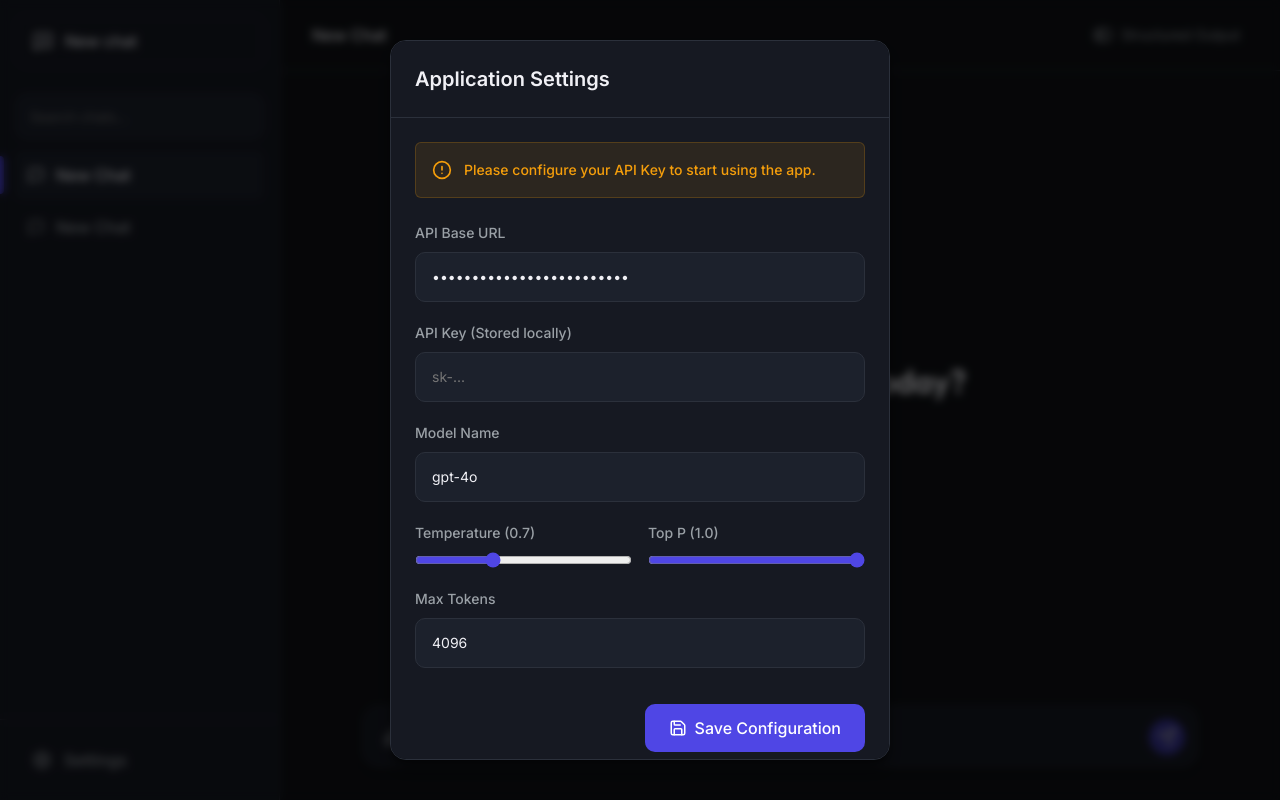
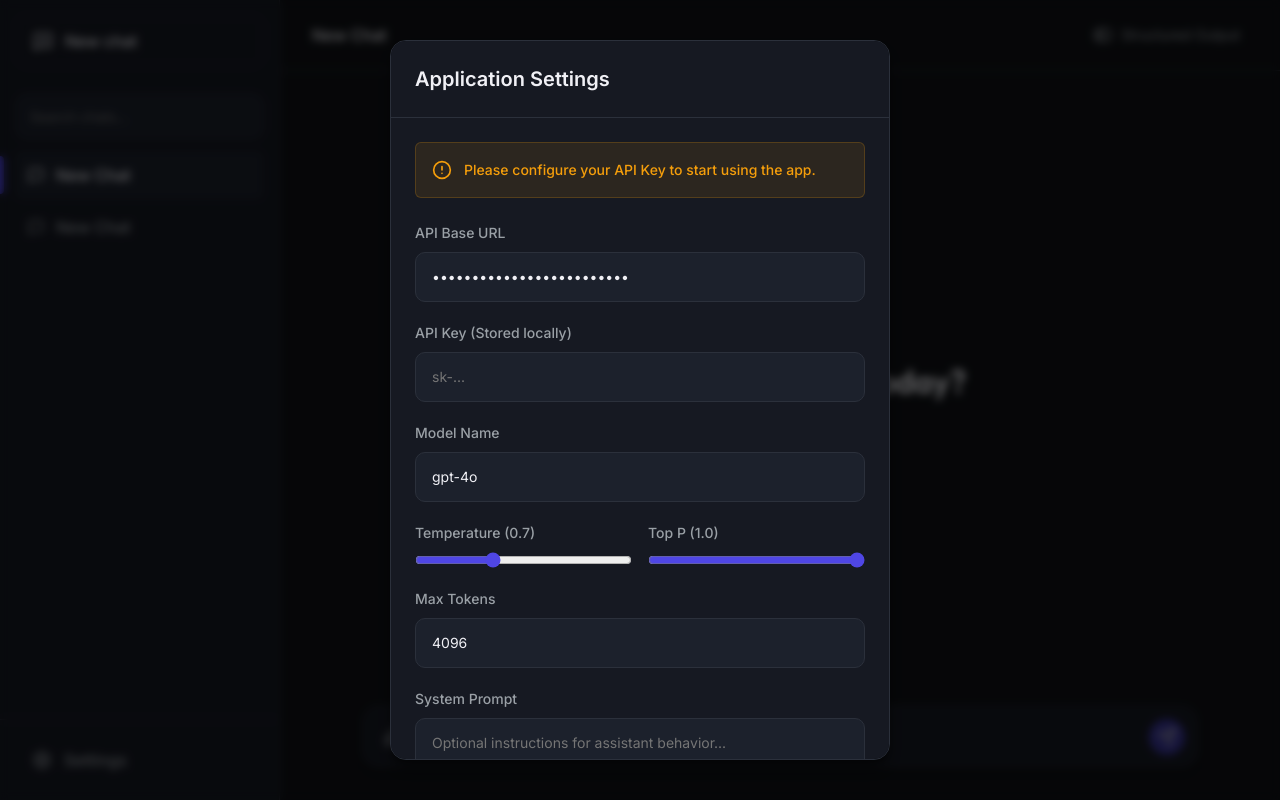
Before and after one commit to dytsou/GenAI-Studio, a React (Vite) app: page / in a window 1280 px wide. Built offline with nearby package versions, Linux system fonts and the light colour scheme.

Commit message:
feat: integrate system prompt functionality into SettingsModal and Chat components, enhancing user input options

```diff
--- a/src/components/Chat/Chat.tsx
+++ b/src/components/Chat/Chat.tsx
@@ -118,9 +118,10 @@ export function Chat() {
     abortControllerRef.current = new AbortController();
 
     try {
+      const systemPrompt = settings.systemPrompt.trim();
       const generator = streamChatCompletions(
         currentMessages,
-        undefined,
+        systemPrompt || undefined,
         generatedSchema,
         abortControllerRef.current.signal
       );
--- a/src/components/SettingsModal/SettingsModal.css
+++ b/src/components/SettingsModal/SettingsModal.css
@@ -126,7 +126,21 @@
   transition: border-color var(--transition-fast);
 }
 
-.form-group input:not([type="range"]):focus {
+.form-group textarea {
+  background-color: var(--bg-tertiary);
+  border: 1px solid var(--border-subtle);
+  padding: 0.75rem 1rem;
+  border-radius: var(--radius-md);
+  color: var(--text-primary);
+  font-size: 0.875rem;
+  font-family: inherit;
+  resize: vertical;
+  min-height: 96px;
+  transition: border-color var(--transition-fast);
+}
+
+.form-group input:not([type="range"]):focus,
+.form-group textarea:focus {
   border-color: var(--border-focus);
 }
 
--- a/src/components/SettingsModal/SettingsModal.tsx
+++ b/src/components/SettingsModal/SettingsModal.tsx
@@ -16,6 +16,7 @@ export function SettingsModal() {
     temperature: settings.temperature,
     topP: settings.topP,
     maxTokens: '',
+    systemPrompt: settings.systemPrompt,
   });
 
   const isModalOpen = isOpen || !settings.apiKey;
@@ -29,6 +30,7 @@ export function SettingsModal() {
         temperature: settings.temperature,
         topP: settings.topP,
         maxTokens: '',
+        systemPrompt: settings.systemPrompt,
       });
       setIsOpen(true);
     };
@@ -37,7 +39,7 @@ export function SettingsModal() {
     return () => window.removeEventListener('open-settings', handleOpen);
   }, [settings]);
 
-  const handleChange = (e: React.ChangeEvent<HTMLInputElement>) => {
+  const handleChange = (e: React.ChangeEvent<HTMLInputElement | HTMLTextAreaElement>) => {
     const { name, value, type } = e.target;
     setLocalSettings(prev => ({
       ...prev,
@@ -63,6 +65,7 @@ export function SettingsModal() {
         temperature: settings.temperature,
         topP: settings.topP,
         maxTokens: settings.maxTokens,
+        systemPrompt: settings.systemPrompt,
       },
       draft: localSettings,
     });
@@ -188,6 +191,18 @@ export function SettingsModal() {
             />
           </div>
 
+          <div className="form-group">
+            <label htmlFor="systemPrompt">System Prompt</label>
+            <textarea
+              id="systemPrompt"
+              name="systemPrompt"
+              value={localSettings.systemPrompt}
+              onChange={handleChange}
+              placeholder="Optional instructions for assistant behavior..."
+              rows={4}
+            />
+          </div>
+
           <div className="modal-footer">
             <button type="submit" className="save-btn">
               <Save size={18} />
--- a/src/stores/useSettingsStore.ts
+++ b/src/stores/useSettingsStore.ts
@@ -16,6 +16,7 @@ interface SettingsState {
   temperature: number;
   topP: number;
   maxTokens: number;
+  systemPrompt: string;
   structuredOutputMode: boolean;
   schemaFields: SchemaField[];
   setSettings: (settings: Partial<SettingsState>) => void;
@@ -31,6 +32,7 @@ export const useSettingsStore = create<SettingsState>()(
       temperature: 0.7,
       topP: 1.0,
       maxTokens: 4096,
+      systemPrompt: '',
       structuredOutputMode: false,
       schemaFields: [
         { id: '1', name: 'summary', type: 'string', required: true, description: 'A short summary' }
--- a/src/utils/settingsMasking.ts
+++ b/src/utils/settingsMasking.ts
@@ -5,6 +5,7 @@ export type StoredSettings = {
   temperature: number;
   topP: number;
   maxTokens: number;
+  systemPrompt: string;
 };
 
 export type MaskedSettingsDraft = {
@@ -14,6 +15,7 @@ export type MaskedSettingsDraft = {
   temperature: number;
   topP: number;
   maxTokens: number | '';
+  systemPrompt: string;
 };
 
 export type MergeMaskedSettingsResult =
@@ -37,6 +39,7 @@ export function mergeMaskedSettings(params: {
     temperature: draft.temperature,
     topP: draft.topP,
     maxTokens: draft.maxTokens === '' ? stored.maxTokens : draft.maxTokens,
+    systemPrompt: draft.systemPrompt,
   };
 
   if (!merged.apiKey) {
```
